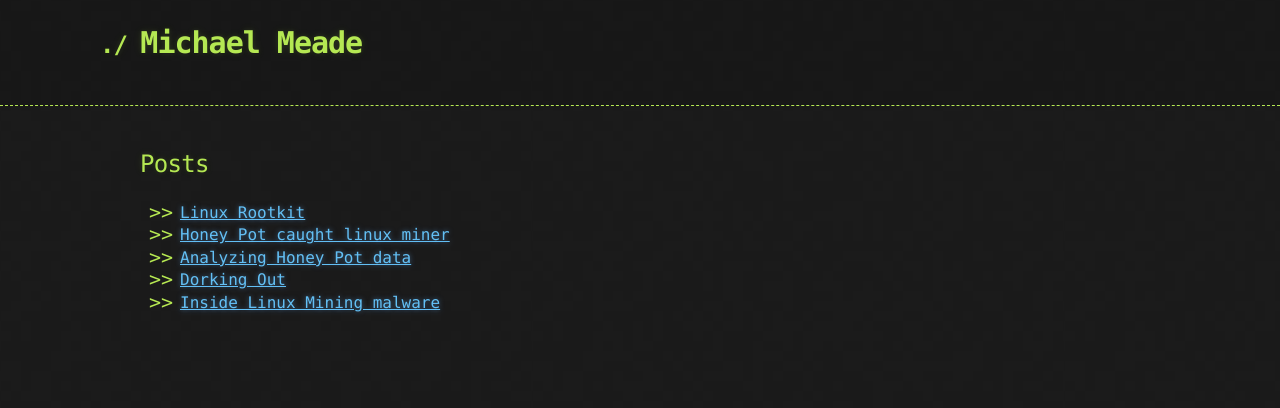
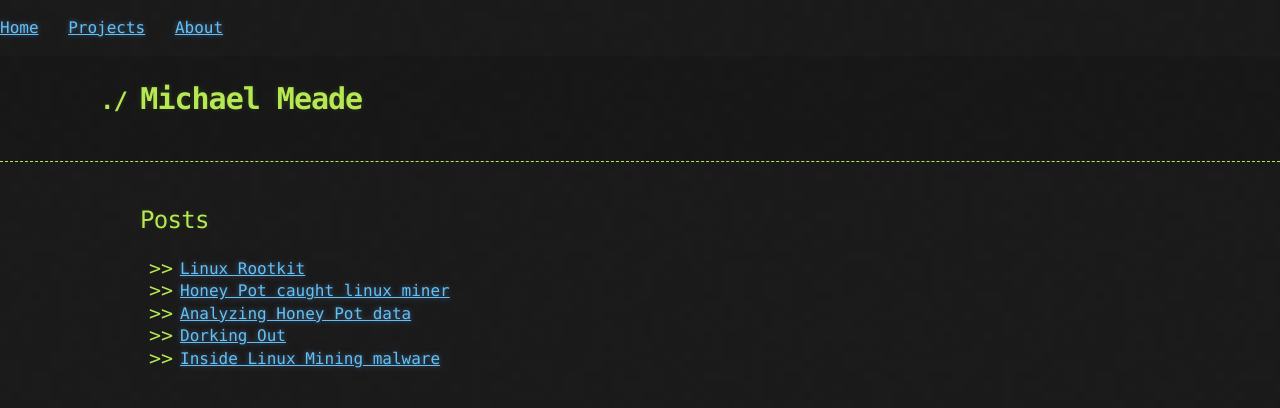
Before and after one commit to Michael-Meade/MinerFind, a Jekyll site: the page built from index.md, in a window 1280 px wide. Shown: the top 408 px of the page. Built offline with Jekyll 4.4.1, drawn with Linux system fonts in a browser that asks for light colours; our own code applies the rules of GitHub Pages for plain Markdown files; the repository's description, which GitHub fills in, is left out.

Commit message:
Update default.html

```diff
--- a/_layouts/default.html
+++ b/_layouts/default.html
@@ -11,7 +11,11 @@
 
   <body>
 
-
+    <p>
+      <a href="https://michael-meade.github.io/" style="margin-right:20px">Home</a>
+      <a href="https://michael-meade.github.io/Projects"style="margin-right:20px">Projects</a>
+      <a href="https://michael-meade.github.io/About.html" style="margin-right:20px">About</a>
+    </p>
     <header>
       <div class="container">
         <h1>{{ site.title | default: site.github.repository_name }}</h1>
```
